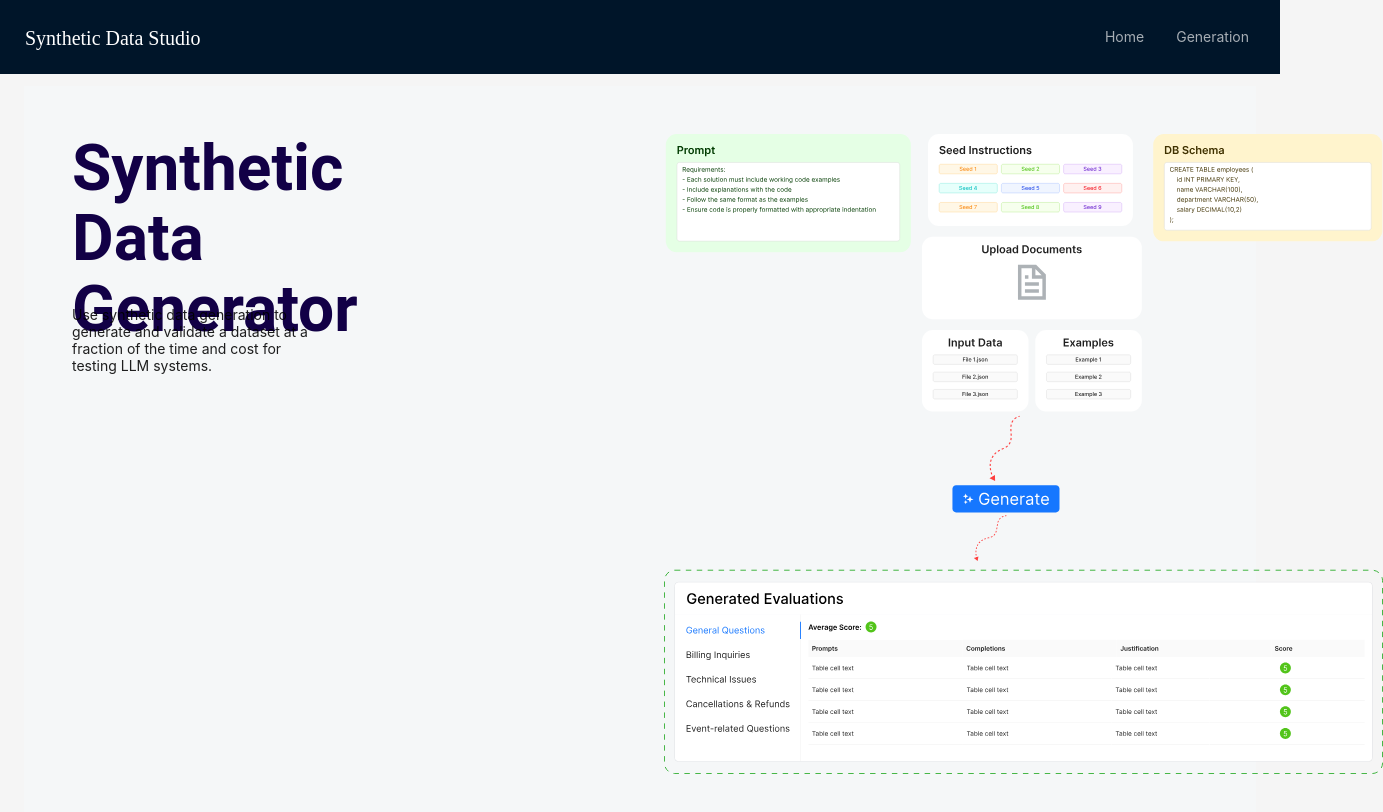
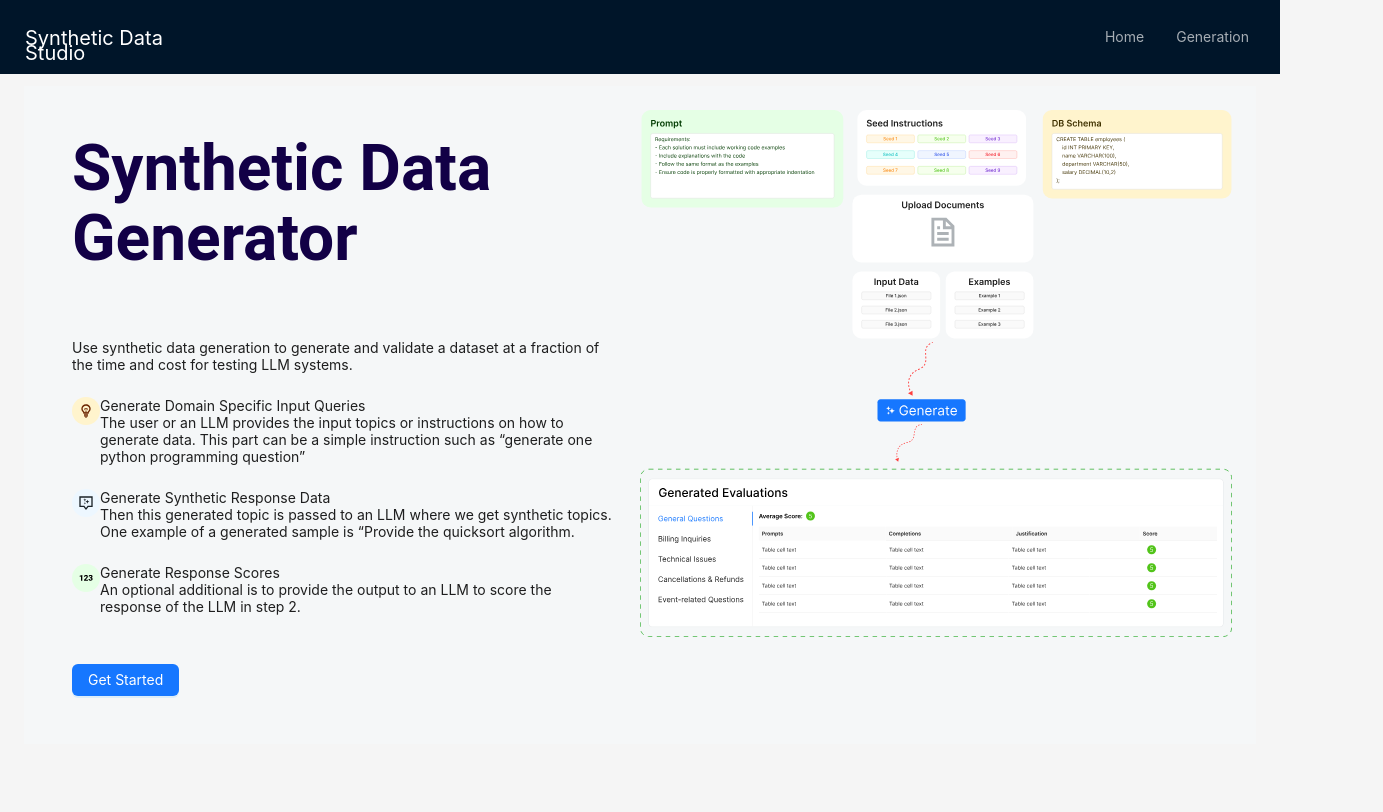
Before and after one commit to tsaiy/CAI_AMP_Synthetic_Data_Studio, a React (Vite) app in the folder app/client/: page /welcome in a window 1280 px wide. Shown: the top 812 px of the page, 1383 px wide, since content can reach past the window. Built offline with nearby package versions, Linux system fonts and the light colour scheme; no server answers.

Commit message:
New Welcome Page

```diff
--- a/app/client/src/Container.tsx
+++ b/app/client/src/Container.tsx
@@ -30,7 +30,7 @@ const BrandingTitle = styled(Typography)`
     width: 192px;
     height: 17px;
     flex-grow: 0;
-    font-family: NeuePlakText;
+    font-family: -apple-system, BlinkMacSystemFont, 'Segoe UI', Roboto, 'Helvetica Neue', Arial, 'Noto Sans', sans-serif, 'Apple Color Emoji', 'Segoe UI Emoji', 'Segoe UI Symbol', 'Noto Color Emoji';
     font-size: 20px;
     font-weight: normal;
     font-stretch: normal;
--- /dev/null
+++ b/app/client/src/pages/ErrorPage.tsx
@@ -0,0 +1,34 @@
+import { Alert, Layout } from "antd";
+import get from "lodash/get";
+import { useRouteError } from "react-router-dom";
+import styled from "styled-components";
+
+const { Content } = Layout;
+
+const StyledContent = styled(Content)`
+    padding: 24px;
+    background-color: #f5f7f8;
+    margin: auto;
+`;
+
+
+const ErrorPage: React.FC = () => {
+    const error = useRouteError();
+    console.log('error', error);
+    const message = get(error, 'message');
+
+    return (
+        <Layout>
+            <StyledContent>
+                <Alert
+                    message="Error"
+                    description={message || 'Fatal error occured during rendering the page'}
+                    type="error"
+                    showIcon
+                />
+            </StyledContent>
+        </Layout>
+    );
+}
+
+export default ErrorPage;
--- a/app/client/src/pages/Home/WelcomePage.tsx
+++ b/app/client/src/pages/Home/WelcomePage.tsx
@@ -1,8 +1,10 @@
-import { Col, Flex, Layout, Row } from 'antd';
+import { Button, Col, Flex, Layout, Row, Image } from 'antd';
 import React from 'react';
 import styled from 'styled-components';
 import SDGIcon from '../../assets/sdg-landing.svg';
-
+import LightBulbIcon from '../../assets/ic-lightbulb.svg';
+import QueryPromptIcon from '../../assets/ic-query-prompt.svg';
+import NumbersIcon from '../../assets/ic-numbers.svg';
 
 const { Content } = Layout;
 
@@ -15,12 +17,10 @@ const LeftSection = styled.div`
     display: flex;
     flex-direction: column;
     padding: 24px;
-    width: 50%;
     .section-title {
         color: #120046;
         font-size: 64px;
         font-weight: bold;
-        height: 140px;
         align-self: stretch;
         flex-grow: 0;
         font-family: Roboto, -apple-system, 'Segoe UI', sans-serif;
@@ -44,16 +44,66 @@ const LeftSection = styled.div`
         text-align: center;
         color: #000;
     }
+    .section-text {
+        margin-top: 32px;
+    }
+    .lightbulb-icon {
+        width: 28px;
+        height: 28px;
+        flex-grow: 0;
+        display: flex;
+        flex-direction: column;
+        justify-content: center;
+        align-items: center;
+        gap: 10px;
+        padding: 10px;
+        border-radius: 20px;
+        background-color: #fff4cd;
+    }
+    .query-prompt-icon {
+        width: 28px;
+        height: 28px;
+        flex-grow: 0;
+        display: flex;
+        flex-direction: column;
+        justify-content: center;
+        align-items: center;
+        gap: 10px;
+        padding: 10px;
+        border-radius: 20px;
+        background-color: #edf7ff;
+    },
+    .numbers-icon {
+        width: 28px;
+        height: 28px;
+        flex-grow: 0;
+        display: flex;
+        flex-direction: column;
+        justify-content: center;
+        align-items: center;
+        gap: 10px;
+        padding: 10px;
+        border-radius: 20px;
+        background-color: #e5ffe5;
+    }
 `;
 
 const RightSection = styled.div`
-    width: 50%;
+    // width: 50%;
     padding: 24px;
+    display: contents;
 `;
 
 const StyledImg = styled.img`
-  height: 80vh;
+  height: ${props => props?.height && `${props.height}px`}
 `
+
+
+const InfoSection = styled.div`
+    display: flex;
+    flex-direction: row;
+    margin-top: 24px;
+`;
 
 const WelcomePage: React.FC = () => {
 
@@ -64,18 +114,46 @@ const WelcomePage: React.FC = () => {
                     <Col sm={12}>
                     <LeftSection>
                         <div className="section-title ">Synthetic Data Generator</div>
-                        <div>
+                        <div className="section-text">
                         Use synthetic data generation to generate and validate a dataset at a fraction of the time and cost for testing LLM systems.
                         </div>
-                        <div>
 
-                        </div>
-
+                        <InfoSection>
+                            <div className="lightbulb-icon"><StyledImg src={LightBulbIcon} height={16} /></div>
+                            <Flex vertical>
+                                <div>Generate Domain Specific Input Queries</div>
+                                <div>
+                                    The user or an LLM provides the input topics or instructions on how to generate data. This part can be a simple instruction such as “generate one python programming question”
+                                </div>
+                            </Flex>
+                        </InfoSection>
+                        <InfoSection>
+                            <div className="query-prompt-icon"><StyledImg src={QueryPromptIcon} height={16} /></div>
+                            <Flex vertical>
+                                <div>Generate Synthetic Response Data</div>
+                                <div>
+                                Then this generated topic is passed to an LLM where we get synthetic topics. One example of a generated sample is “Provide the quicksort algorithm.
+                                </div>
+                            </Flex>
+                        </InfoSection>
+                        <InfoSection>
+                            <div className="numbers-icon"><StyledImg src={NumbersIcon} height={16} /></div>
+                            <Flex vertical>
+                                <div>Generate Response Scores</div>
+                                <div>
+                                An optional additional is to provide the output to an LLM to score the response of the LLM in step 2.
+                                </div>
+                            </Flex>
+                        </InfoSection>
+                        <br/>
+                        <Flex style={{ marginTop: '32px' }}>
+                            <Button type="primary" href="/home">Get Started</Button>
+                        </Flex>
                     </LeftSection>
                     </Col>
                     <Col sm={12}>
                     <RightSection>
-                         <StyledImg src={SDGIcon} />
+                         <Image src={SDGIcon} />
                     </RightSection>
                     </Col>
                 </Row>
--- a/app/client/src/routes.tsx
+++ b/app/client/src/routes.tsx
@@ -7,6 +7,7 @@ import EvaluatorPage from "./pages/Evaluator";
 import ReevaluatorPage from "./pages/Evaluator/ReevaluatorPage";
 import DatasetDetailsPage from "./pages/DatasetDetails/DatasetDetailsPage";
 import WelcomePage from "./pages/Home/WelcomePage";
+import ErrorPage from "./pages/ErrorPage";
 
 
 const router = createBrowserRouter([
@@ -15,39 +16,43 @@ const router = createBrowserRouter([
     element: <Layout/>,
     children: [
       {
-        path: '/', // Redirect root to Pages.GENERATOR
-        element: <Navigate to={Pages.HOME} replace />,
+        path: '/', // Redirect root to Pages.WELCOME
+        element: <Navigate to={Pages.WELCOME} replace />,
       },
-      { path: Pages.HOME, element: <HomePage key={Pages.HOME}/>, loader: async () => null},
-      { path: Pages.GENERATOR, element: <DataGenerator key={Pages.GENERATOR}/>, loader: async () => null},
-      // {
-      //   path: Pages.EVALUATOR,
-      //   element:(
-      //      <RouteAccessControl
-      //       element={<Evaluator key={Pages.EVALUATOR}/>}
-      //       validator={state => state.internalRedirect === true}
-      //     />
-      //   ),
-      //   loader: async () => null
-      // },
+      {
+        path: Pages.HOME,
+        element: <HomePage key={Pages.HOME}/>,
+        errorElement: <ErrorPage />,
+        loader: async () => null
+      },
+      {
+        path: Pages.GENERATOR,
+        element: <DataGenerator key={Pages.GENERATOR}/>,
+        errorElement: <ErrorPage />,
+        loader: async () => null
+      },
       {
         path: `${Pages.EVALUATOR}/create/:generate_file_name`,
         element: <EvaluatorPage />,
+        errorElement: <ErrorPage />,
         loader: async () => null
       },
       {
         path: `${Pages.EVALUATOR}/reevaluate/:evaluate_file_name`,
         element: <ReevaluatorPage />,
+        errorElement: <ErrorPage />,
         loader: async () => null
       },
       {
         path: `dataset/:generate_file_name`,
         element: <DatasetDetailsPage />,
+        errorElement: <ErrorPage />,
         loader: async () => null
       },
       {
         path: `welcome`,
         element: <WelcomePage />,
+        errorElement: <ErrorPage />,
         loader: async () => null
       }
     ]
--- a/app/client/src/types.ts
+++ b/app/client/src/types.ts
@@ -3,7 +3,8 @@ export enum Pages {
     EVALUATOR = 'evaluator',
     HISTORY = 'history',
     HOME = 'home',
-    DATASETS = 'datasets'
+    DATASETS = 'datasets',
+    WELCOME = 'welcome',
 }
 
 export enum ModelParameters {
```
